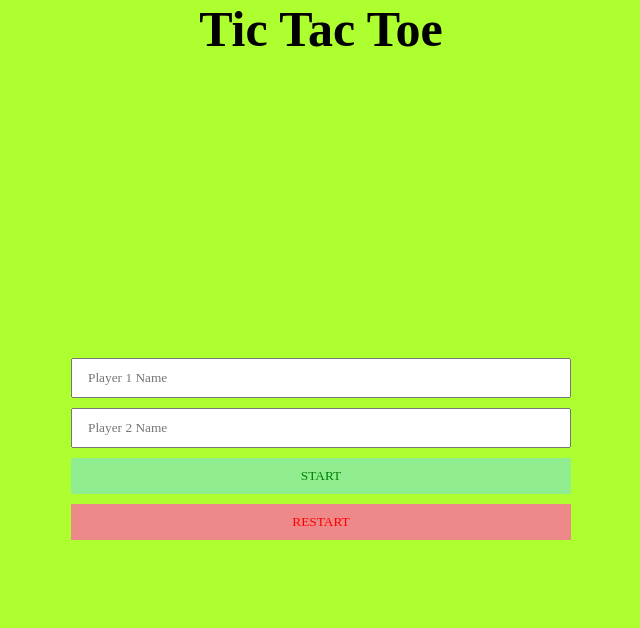
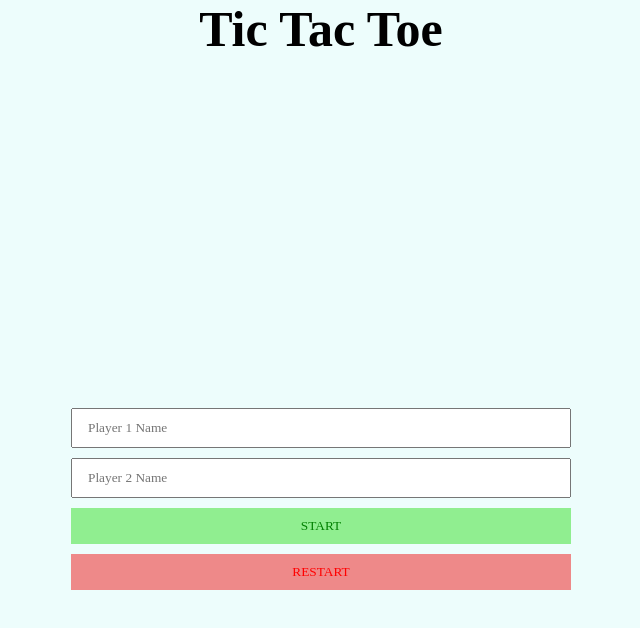
Before and after one commit to RachelAbit/TicTacToe, a plain HTML site: page index.html in a window 1280 px wide. Shown: the whole page, without its empty margins (319-959 px from the left). Drawn offline with Linux system fonts and the light colour scheme; a web font is replaced by a local one.

Commit message:
finish the style for UI

```diff
--- a/style.css
+++ b/style.css
@@ -8,7 +8,7 @@ body{
     min-height: 100vh;
     display: flex;
     justify-content: center;
-    background-color: greenyellow;
+    background-color: rgb(237, 253, 252);
 }
 h1{
     text-align: center;
@@ -52,3 +52,14 @@ button#restart{
     justify-content: center;
     align-items: center;
 }
+.name{
+    font-size: 20px;
+    color: black;
+    padding: 10px;
+    text-align: center;
+}
+#players-intro{
+    text-align: center;
+    color: rgb(64, 193, 236);
+    padding: 15px;
+}
```
